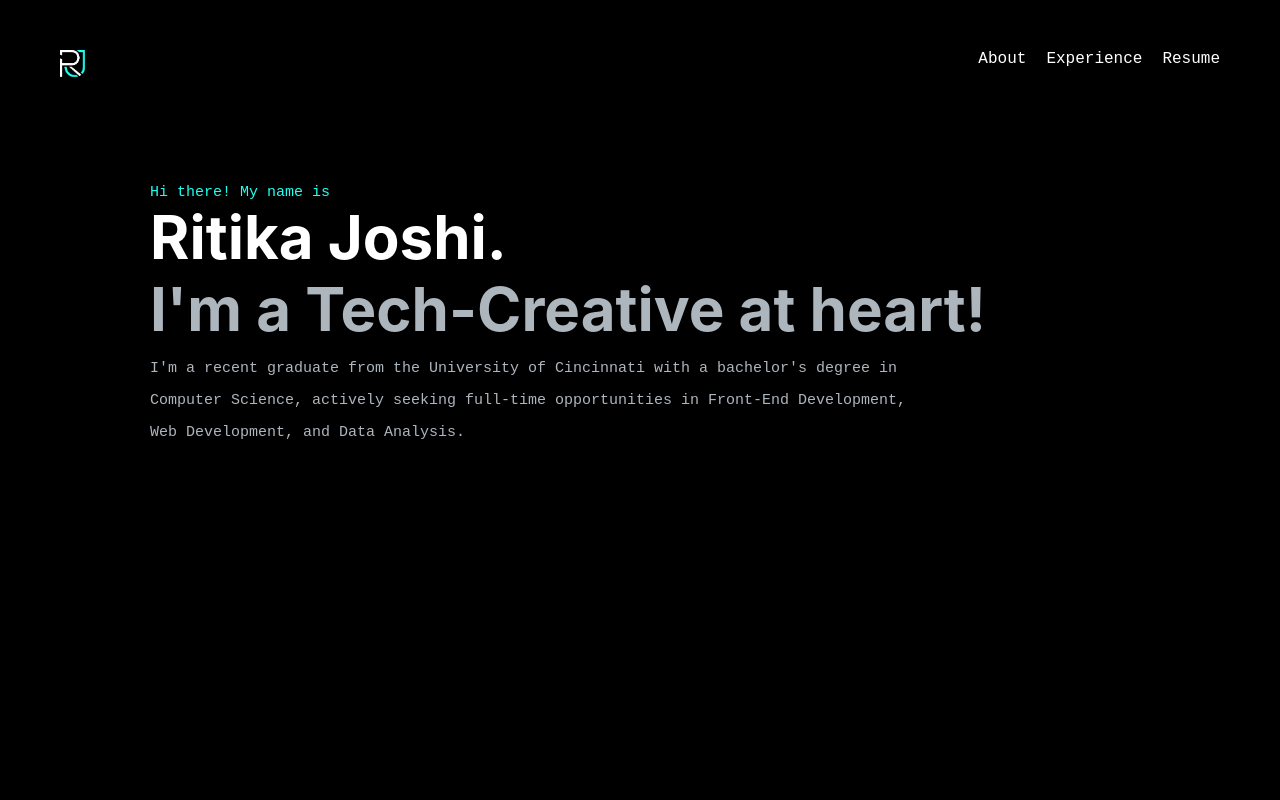
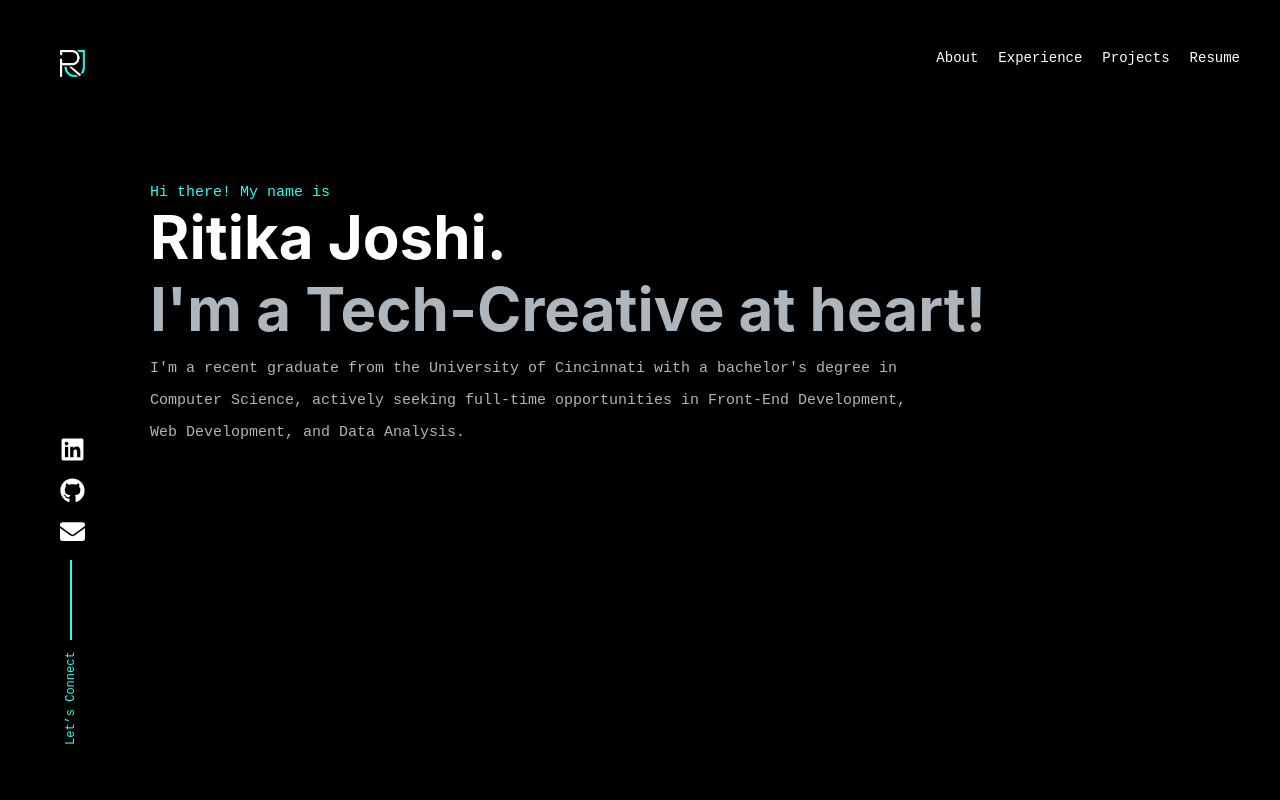
Before and after one commit to RJoshi141/portfolio, a React (Create React App) app: page / in a window 1280 px wide. Shown: the top 800 px of the page. Built offline with nearby package versions, Linux system fonts and the light colour scheme.

Commit message:
social logos

```diff
--- a/package.json
+++ b/package.json
@@ -9,6 +9,7 @@
     "@testing-library/user-event": "^13.5.0",
     "react": "^18.3.1",
     "react-dom": "^18.3.1",
+    "react-icons": "^5.2.1",
     "react-scripts": "5.0.1",
     "web-vitals": "^2.1.4"
   },
--- a/public/index.html
+++ b/public/index.html
@@ -10,6 +10,8 @@
       content="Web site created using create-react-app"
     />
     <link rel="apple-touch-icon" href="%PUBLIC_URL%/logo192.png" />
+    <link rel="stylesheet" href="https://cdnjs.cloudflare.com/ajax/libs/font-awesome/6.0.0-beta3/css/all.min.css" integrity="sha512-hG3e3llL7MD4MY9vK3eCwPOOk4HY/oMzdXzeNi1I1VV1hfVZ/ypmkg0c5/IX+h9A2oh8mTFlA1qK+4P8Kp6tLg==" crossorigin="anonymous" referrerpolicy="no-referrer" />
+
     <!--
       manifest.json provides metadata used when your web app is installed on a
       user's mobile device or desktop. See https://developers.google.com/web/fundamentals/web-app-manifest/
--- a/src/App.js
+++ b/src/App.js
@@ -1,6 +1,7 @@
 import React, { useState } from 'react';
 import LogoAnimation from './components/LogoAnimation';
 import PortfolioPage from './components/PortfolioPage';
+import SocialIcons from './components/SocialIcons'; // Import the SocialIcons component
 
 function App() {
   const [animationCompleted, setAnimationCompleted] = useState(false);
@@ -12,7 +13,12 @@ function App() {
   return (
     <div className="App">
       {!animationCompleted && <LogoAnimation onAnimationComplete={handleAnimationComplete} />}
-      {animationCompleted && <PortfolioPage />}
+      {animationCompleted && (
+        <>
+          <PortfolioPage />
+          <SocialIcons /> {/* Render the SocialIcons component */}
+        </>
+      )}
     </div>
   );
 }
--- a/src/components/PortfolioPage.css
+++ b/src/components/PortfolioPage.css
@@ -5,6 +5,17 @@
     background-color: black;
     padding-bottom: 100vh;
 }
+.black-header {
+    position: fixed; /* Fixes the header in place */
+    top: 0; /* Aligns the header to the top of the page */
+    left: 0; /* Aligns the header to the left of the page */
+    width: 100%; /* Ensures the header spans the full width of the viewport */
+    height: 80px;
+    background-color: #000000; /* Background color (black) */
+    color: #fff; /* Text color (white) */
+    z-index: 1000; /* Ensures the header is above other content */
+    padding: 10px 20px; /* Optional: adds padding around the header content */
+  }
 
 .top-left-logo {
     position: absolute;
@@ -76,7 +87,7 @@
 
 .intro-text {
     animation: fadeInText 0.5s forwards 0.6s;
-    color: #1EFFF1 !important;
+    color: #1EFFF1 ;
     font-family: 'SF Mono', monospace;
     font-size: 15px;
     margin: 0;
@@ -153,7 +164,7 @@
 .navigation-links {
     position: absolute;
     top: 50px;
-    right: 60px;
+    right: 80px;
     display: flex;
     gap: 20px;
     z-index: 30;
@@ -163,7 +174,7 @@
     color: white;
     text-decoration: none;
     font-family: 'SF Mono', monospace;
-    font-size: 16px;
+    font-size: 14px;
     transition: color 0.2s ease;
     opacity: 0;
 }
@@ -173,22 +184,28 @@
 }
 
 .navigation-links a:nth-child(2) {
-    animation: fadeInLink 0.19s forwards 0.3s;
+    animation: fadeInLink 0.19s forwards 0.25s;
 }
 
 .navigation-links a:nth-child(3) {
-    animation: fadeInLink 0.29s forwards 0.4s;
+    animation: fadeInLink 0.29s forwards 0.3s;
 }
 
-/* Styles for Resume button */
+.navigation-links a:nth-child(4) {
+    animation: fadeInLink 0.39s forwards 0.35s;
+}
+
+/* Resume button */
 .navigation-links .resume-button {
     border-radius: 4px;
     cursor: pointer;
+    color: white;
     transition: background-color 0.3s ease, transform 0.2s ease;
 }
 
 .navigation-links .resume-button:hover {
-    transform: scale(1.05); /* Adjust hover effect */
+    color: #1EFFF1;
+    transform: scale(1.05);
 }
 
 @keyframes fadeInLink {
@@ -203,8 +220,10 @@
 }
 
 .navigation-links a:hover {
-    color: #1EFFF1;
+    color: #1EFFF1!important;
 }
+
+
 
 .section {
     padding: 100px 60px;
@@ -212,7 +231,9 @@
     position: relative;
     z-index: 10;
     scroll-padding-top: 100px;
+    transition: opacity 0.5s ease-out; /* Smooth transition for fading */
 }
+
 
 .about-section {
     padding-left: 150px;
@@ -326,6 +347,57 @@
 html {
     scroll-behavior: smooth;
 }
+
+
+
+.social-icons {
+    position: fixed;
+    left: 60px; /* Align with your top-left logo */
+    bottom: 240px; /* Adjust this value to move the icons down */
+    display: flex;
+    flex-direction: column;
+    align-items: center;
+    z-index: 1000;
+}
+
+.social-icons a {
+    color: #ffffff; /* Color for icons */
+    font-size: 24px;
+    margin-bottom: 10px;
+    transition: color 0.3s;
+}
+
+.social-icons a:hover {
+    color: #1EFFF1; /* Color on hover */
+}
+
+.social-icons svg {
+    width: 25px;
+    height: 25px;
+}
+
+.social-line {
+    position: fixed;
+    left: 70px; /* Align with the icons */
+    bottom: 160px; /* Adjust this value if needed */
+    width: 2px;
+    height: 80px; /* Adjust height if needed */
+    background-color: #1EFFF1;
+}
+
+.connect-text {
+    position: fixed;
+    left: 78px; /* Align with the icons and line */
+    bottom: 55px; /* Adjust this value to position the text */
+    font-size: 12px;
+    font-family: 'SF Mono', monospace;
+    color: #1EFFF1;
+    white-space: nowrap;
+    transform: rotate(-90deg); /* Rotate text 90 degrees counterclockwise */
+    transform-origin: bottom left; /* Rotation point */
+}
+
+
 
 /* Responsive Styles */
 @media (max-width: 1200px) {
--- a/src/components/PortfolioPage.js
+++ b/src/components/PortfolioPage.js
@@ -9,6 +9,7 @@ const PortfolioPage = () => {
 
     const aboutRef = useRef(null);
     const experienceRef = useRef(null);
+    const projectsRef = useRef(null); // Add reference for Projects section
     const [activeExperience, setActiveExperience] = useState(1);
 
     const handleScroll = () => {
@@ -27,36 +28,57 @@ const PortfolioPage = () => {
             experienceSection.classList.remove('visible');
         }
     };
+    useEffect(() => {
+        const handleScroll = () => {
+          const sections = document.querySelectorAll('.section');
+          const scrollPosition = window.scrollY + window.innerHeight * 1/5;
 
-    useEffect(() => {
+          sections.forEach(section => {
+            const sectionTop = section.offsetTop;
+            const sectionHeight = section.offsetHeight;
+
+            if (scrollPosition > sectionTop && scrollPosition < sectionTop + sectionHeight) {
+              const fadeAmount = 1 - (scrollPosition - sectionTop) / sectionHeight;
+              section.style.opacity = fadeAmount;
+            } else if (scrollPosition > sectionTop + sectionHeight) {
+              section.style.opacity = 0;
+            } else {
+              section.style.opacity = 1;
+            }
+          });
+        };
+
         window.addEventListener('scroll', handleScroll);
+        handleScroll(); // Initial check to set opacity
+
         return () => {
           window.removeEventListener('scroll', handleScroll);
         };
-    }, []);
+      }, []); // Empty dependency array ensures this runs once on mount
 
       const openResume = () => {
         window.open(resumePDF, '_blank');
       };
 
+
+
     return (
         <div className="portfolio-container">
+        <div className="black-header">
             <img
                 src={`${process.env.PUBLIC_URL}/Logo.png`}
                 className="top-left-logo"
                 alt="Logo"
                 onClick={reloadPage}
             />
-            <div className="black-header">
             <nav className="navigation-links">
                 <a href="#about" className="nav-link">About</a>
                 <a href="#experience" className="nav-link">Experience</a>
-                    <a href="#" className="resume-button" onClick={openResume}>
-                        Resume
-                    </a>
-
+                <a href="#projects" className="projects-button">Projects</a>
+                <a href="#" className="resume-button" onClick={openResume}>Resume</a>
             </nav>
         </div>
+
             <div className="black-screen-portfolio">
             <div className="intro-container">
             <p className="intro-text">Hi there! My name is</p>
@@ -96,6 +118,7 @@ const PortfolioPage = () => {
                     Fun fact: I had the honor of being the Student Commencement Speaker at my graduation, representing the Spring 2024 undergraduate class with an impactful address at all three graduation ceremonies.
                 </p>
             </section>
+
             <section id="experience" className="section experience-section" ref={experienceRef}>
                 <h1>Experience</h1>
                 <div className="experience-menu">
@@ -159,4 +182,23 @@ const PortfolioPage = () => {
     );
 };
 
+
+<div className="social-links">
+    <a href="https://www.linkedin.com/in/ritika-joshi-9395591a7/" target="_blank" rel="noopener noreferrer" className="social-icon linkedin">
+        <i className="fab fa-linkedin-in"></i>
+    </a>
+    <a href="https://github.com/RJoshi141" target="_blank" rel="noopener noreferrer" className="social-icon github">
+        <i className="fab fa-github"></i>
+    </a>
+    <a href="mailto:ritikajoshi141@gmail.com" className="social-icon gmail">
+        <i className="fas fa-envelope"></i>
+    </a>
+    <div className="social-line"></div> {/* Renamed to avoid conflict */}
+    <div className="connect-text">Let’s Connect</div>
+
+
+</div>
+
+
+
 export default PortfolioPage;
--- /dev/null
+++ b/src/components/SocialIcons.css
@@ -0,0 +1,48 @@
+.stick_follow_icon {
+    top: 50%;
+    left: 0;
+    width: 40px;
+    position: fixed;
+    margin-top: -100px;
+    display: flex;
+    flex-direction: column;
+    align-items: center;
+  }
+
+  .stick_follow_icon ul {
+    list-style: none;
+    padding: 0;
+    margin: 0;
+  }
+
+  .stick_follow_icon ul li {
+    margin-bottom: 10px;
+  }
+
+  .stick_follow_icon a {
+    color: #ffffff;
+    font-size: 1.5em;
+    transition: color 0.3s;
+  }
+
+  .stick_follow_icon a:hover {
+    color: #1EFFF1;
+  }
+
+  .stick_follow_icon:before {
+    content: "";
+    display: block;
+    width: 2px;
+    height: 100px;
+    color: #ffffff;
+    position: absolute;
+    top: 0;
+    left: 50%;
+    transform: translateX(-50%);
+  }
+
+  @media only screen and (max-width: 768px) {
+    .stick_follow_icon {
+      display: none;
+    }
+  }
--- /dev/null
+++ b/src/components/SocialIcons.js
@@ -0,0 +1,27 @@
+import React from 'react';
+import { FaGithub, FaLinkedin, FaEnvelope } from 'react-icons/fa';
+import './PortfolioPage.css'; // Ensure the path is correct
+
+const SocialIcons = () => {
+  return (
+    <>
+      <div className="social-icons">
+        <a href="https://www.linkedin.com/in/ritika-joshi-9395591a7/" target="_blank" rel="noopener noreferrer">
+          <FaLinkedin />
+        </a>
+        <a href="https://github.com/RJoshi141" target="_blank" rel="noopener noreferrer">
+          <FaGithub />
+        </a>
+        <a href="https://mail.google.com/mail/?view=cm&fs=1&to=ritikajoshi141@gmail.com" target="_blank" rel="noopener noreferrer">
+  <FaEnvelope />
+</a>
+
+      </div>
+      <div className="social-line"></div>
+      <div className="connect-text">Let’s Connect</div>
+
+    </>
+  );
+};
+
+export default SocialIcons;
```
Also changed, not shown: 1 other file (tests, documents, lock files or other folders). Lines whose indentation alone changed are shown as unchanged.
